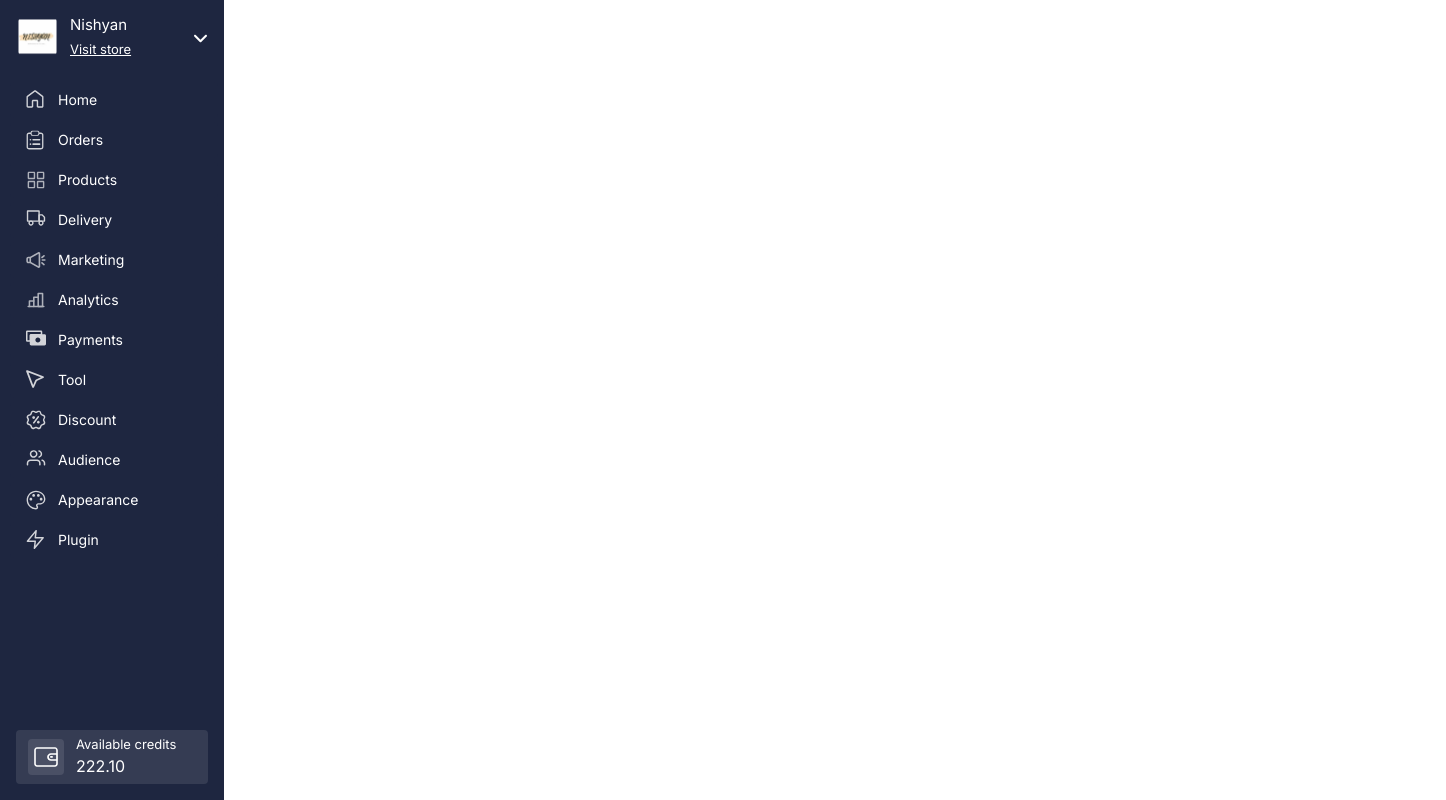
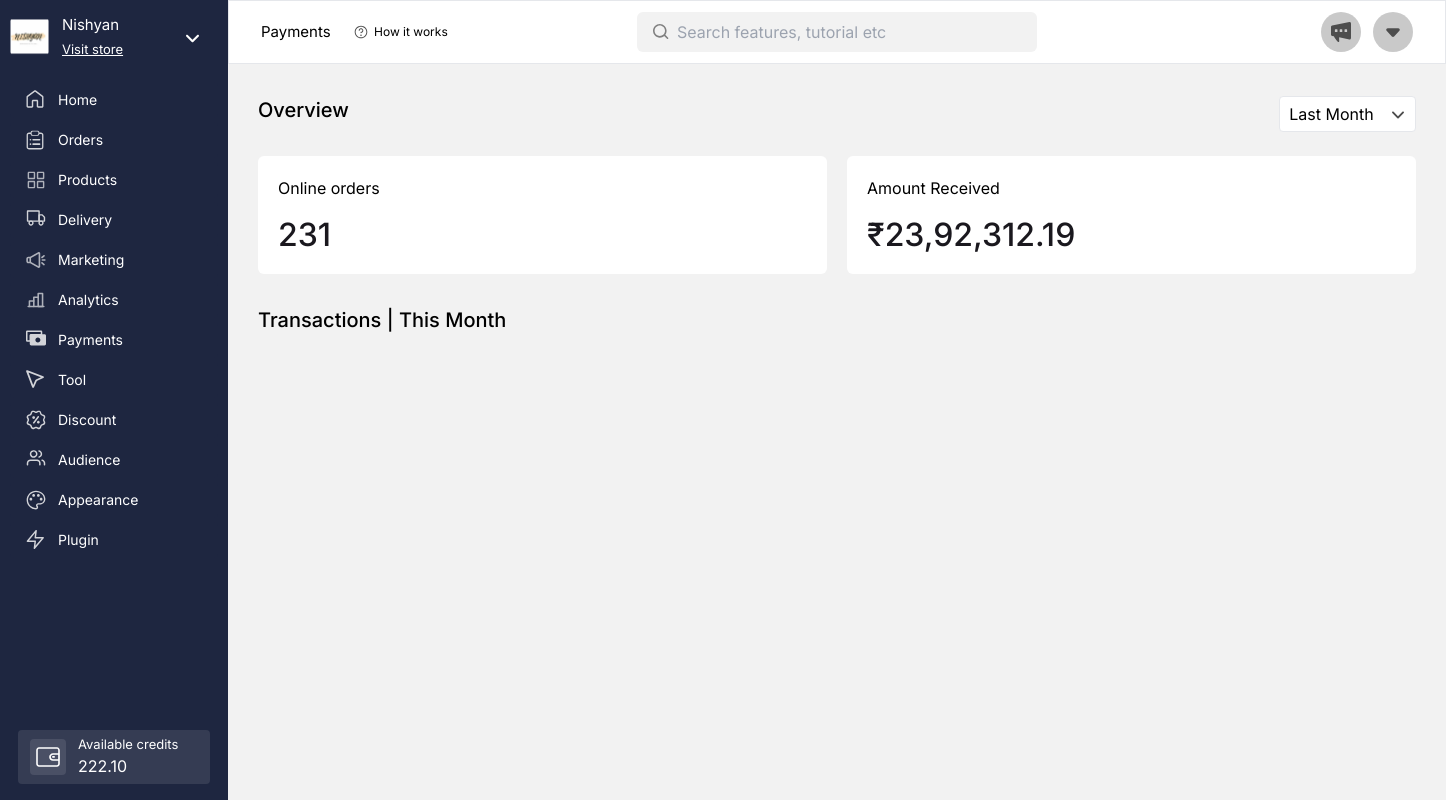
Before and after one commit to Vinayselukar21/playouts-v2, a Next.js app: page / in a window 1280 px wide. Shown: the whole page, 1446 px wide, since content can reach past the window. Built offline with nearby package versions, Linux system fonts and the light colour scheme.

Commit message:
UI- Dashboard components

```diff
--- /dev/null
+++ b/app/_components/DashboardContent.js
@@ -0,0 +1,57 @@
+import React from "react";
+
+export const DashboardContent = () => {
+  return (
+    <div className="flex flex-col gap-[32px] absolute top-[96px] w-full">
+      <div className="flex flex-col gap-[24px] h-[178px] px-[30px]">
+        <div className="flex justify-between gap-[20px] h-[36px] w-full">
+          <p className="text-[20px] font-medium leading-[28px] ">Overview</p>
+          <div className="flex bg-white justify-center gap-[16px] items-center w-[137px] h-[36px] border-[1px] rounded-[4px]">
+            <p className="text-[16px] font-normal leading-[24]">Last Month</p>
+            <div>
+              <svg
+                width="16"
+                height="16"
+                viewBox="0 0 16 16"
+                fill="none"
+                xmlns="http://www.w3.org/2000/svg"
+              >
+                <path
+                  d="M2.27748 5.77748C2.61381 5.44114 3.14013 5.41057 3.511 5.68575L3.61726 5.77748L8 10.1598L12.3827 5.77748C12.7191 5.44114 13.2454 5.41057 13.6163 5.68575L13.7225 5.77748C14.0589 6.11381 14.0894 6.64013 13.8142 7.011L13.7225 7.11726L8.66989 12.1699C8.33355 12.5062 7.80724 12.5368 7.43636 12.2616L7.33011 12.1699L2.27748 7.11726C1.90751 6.74729 1.90751 6.14745 2.27748 5.77748Z"
+                  fill="#4D4D4D"
+                />
+              </svg>
+            </div>
+          </div>
+        </div>
+        <div className="flex justify-between gap-[20px] w-full">
+          <div className="flex gap-[24px] bg-white h-[118px] w-1/2 border-none rounded-[6px]">
+            <div className="flex flex-col gap-[16px] p-[20px] h-[78px] ">
+              <p className="text-[16px] font-normal leading-[24px]">
+                Online orders
+              </p>
+              <p className="text-[32px] font-medium leading-[38px] text-[#1A181E]">
+                231
+              </p>
+            </div>
+          </div>
+          <div className="flex gap-[24px] bg-white h-[118px] w-1/2 border-none rounded-[6px]">
+            <div className="flex flex-col gap-[16px] p-[20px] h-[78px] ">
+              <p className="text-[16px] font-normal leading-[24px]">
+                Amount Received
+              </p>
+              <p className="text-[32px] font-medium leading-[38px] text-[#1A181E]">
+                ₹23,92,312.19
+              </p>
+            </div>
+          </div>
+        </div>
+      </div>
+      <div className="flex flex-col gap-[24px] px-[30px]">
+        <p className="text-[20px] font-medium leading-[28px]">
+          Transactions | This Month
+        </p>
+      </div>
+    </div>
+  );
+};
--- /dev/null
+++ b/app/_components/DashboardHeader.js
@@ -0,0 +1,103 @@
+import React from "react";
+
+export const DashboardHeader = () => {
+  return (
+    <div className="flex items-center justify-between gap-[16px] bg-[#FFFFFF] h-[64px] py-[12px] px-[32px] border border-b w-full">
+      <div className="flex items-center gap-[16px] h-[22px] w-[360px]">
+        <div className="w-[77px] h-[22px]">
+          <p className="text-[15px] text-bold-400 leading-[22px]">Payments</p>
+        </div>
+        <div className="flex items-center gap-[6px] h-[16px] w-[94px]">
+          <div className="h-[14px] w-[14px]">
+            <svg
+              width="14"
+              height="14"
+              viewBox="0 0 14 14"
+              fill="none"
+              xmlns="http://www.w3.org/2000/svg"
+            >
+              <path
+                fill-rule="evenodd"
+                clip-rule="evenodd"
+                d="M7.77783 10.1808C7.77783 10.6103 7.42968 10.9584 7.00022 10.9584C6.57076 10.9584 6.22261 10.6103 6.22261 10.1808C6.22261 9.75137 6.57076 9.40322 7.00022 9.40322C7.42968 9.40322 7.77783 9.75137 7.77783 10.1808Z"
+                fill="#4D4D4D"
+              />
+              <path
+                fill-rule="evenodd"
+                clip-rule="evenodd"
+                d="M6.12724 3.40771C6.54406 3.23506 7.00271 3.18988 7.4452 3.2779C7.88769 3.36592 8.29414 3.58317 8.61315 3.90219C8.93217 4.2212 9.14942 4.62765 9.23744 5.07014C9.32546 5.51263 9.28028 5.97128 9.10763 6.3881C8.93498 6.80491 8.64261 7.16117 8.26749 7.41182C8.02339 7.57492 7.75139 7.68854 7.46685 7.74801V7.84799C7.46685 8.10573 7.25791 8.31466 7.00018 8.31466C6.74245 8.31466 6.53351 8.10573 6.53351 7.84799V7.32959C6.53351 7.20582 6.58268 7.08712 6.6702 6.9996C6.75771 6.91209 6.87641 6.86292 7.00018 6.86292C7.26674 6.86292 7.52732 6.78388 7.74895 6.63578C7.97059 6.48769 8.14334 6.2772 8.24535 6.03093C8.34735 5.78466 8.37404 5.51367 8.32204 5.25223C8.27004 4.99079 8.14168 4.75064 7.95319 4.56215C7.7647 4.37366 7.52455 4.2453 7.26311 4.1933C7.00167 4.14129 6.73068 4.16799 6.48441 4.26999C6.23814 4.372 6.02765 4.54475 5.87956 4.76639C5.73146 4.98802 5.65242 5.2486 5.65242 5.51516C5.65242 5.77289 5.44349 5.98183 5.18575 5.98183C4.92802 5.98183 4.71909 5.77289 4.71909 5.51516C4.71909 5.064 4.85287 4.62298 5.10352 4.24785C5.35417 3.87273 5.71043 3.58036 6.12724 3.40771Z"
+                fill="#4D4D4D"
+              />
+              <path
+                fill-rule="evenodd"
+                clip-rule="evenodd"
+                d="M7.0002 1.63353C4.03627 1.63353 1.63353 4.03627 1.63353 7.0002C1.63353 9.96412 4.03627 12.3669 7.0002 12.3669C9.96412 12.3669 12.3669 9.96412 12.3669 7.0002C12.3669 4.03627 9.96412 1.63353 7.0002 1.63353ZM0.700195 7.0002C0.700195 3.5208 3.5208 0.700195 7.0002 0.700195C10.4796 0.700195 13.3002 3.5208 13.3002 7.0002C13.3002 10.4796 10.4796 13.3002 7.0002 13.3002C3.5208 13.3002 0.700195 10.4796 0.700195 7.0002Z"
+                fill="#4D4D4D"
+              />
+            </svg>
+          </div>
+          <p className="text-[12px] text-bold-400 leading-[16px]">
+            How it works
+          </p>
+        </div>
+      </div>
+      <div className="flex  items-center  gap-[8px] w-[400px] h-[40px] border border-none rounded-[6px] px-[16px] py-[9px] bg-[#F2F2F2]">
+        <div className="h-[16px] w-[16px]">
+          <svg
+            width="16"
+            height="16"
+            viewBox="0 0 16 16"
+            fill="none"
+            xmlns="http://www.w3.org/2000/svg"
+          >
+            <path
+              d="M6.8 12.0301C3.9328 12.0301 1.6 9.69143 1.6 6.81704C1.6 3.94266 3.9328 1.60401 6.8 1.60401C9.6672 1.60401 12 3.94266 12 6.81704C12 9.69143 9.6672 12.0301 6.8 12.0301ZM12.2792 10.8375C13.1056 9.70827 13.6 8.3216 13.6 6.81704C13.6 3.05805 10.5496 0 6.8 0C3.0504 0 0 3.05805 0 6.81704C0 10.576 3.0504 13.6341 6.8 13.6341C8.4728 13.6341 10.0048 13.0222 11.1896 12.0132L14.0032 14.8339C14.1592 14.9903 14.364 15.0689 14.5688 15.0689C14.7736 15.0689 14.9784 14.9903 15.1344 14.8339C15.4472 14.5203 15.4472 14.0134 15.1344 13.6999L12.2792 10.8375Z"
+              fill="#808080"
+            />
+          </svg>
+        </div>
+        <input
+          type="text"
+          className="bg-transparent focus:outline-none"
+          placeholder="Search features, tutorial etc"
+        />
+      </div>
+      <div className="flex gap-[8px] items-center justify-end w-[360px] h-[40px]">
+        <div className="flex items-center gap-[12px] w-[92px] h-[40px]">
+          <div className="flex items-center justify-center h-[40px] w-[40px] rounded-full bg-[#4D4D4D] bg-opacity-30 ">
+            <div className="">
+              <svg
+                width="20"
+                height="20"
+                viewBox="0 0 20 20"
+                fill="none"
+                xmlns="http://www.w3.org/2000/svg"
+              >
+                <path
+                  d="M18.4211 0.0237288L1.11579 3.38234C0.463158 3.49896 0 4.1287 0 4.85174V12.5019C0 13.225 0.463158 13.8547 1.11579 13.9713L2.88421 14.3212C3.6 15.6273 4.94737 17.8897 6.75789 19.7323C7.36842 20.362 8.37895 19.8022 8.25263 18.8693C8.08421 17.6331 8.12632 16.3037 8.18947 15.3707L18.4211 17.3766C19.2421 17.5398 20 16.8401 20 15.9072V1.49312C20 0.560174 19.2421 -0.139537 18.4211 0.0237288ZM6.46316 9.6331C6.46316 9.88966 6.27368 10.0996 6.04211 10.0996H4.31579C4.08421 10.0996 3.89474 9.88966 3.89474 9.6331V7.72056C3.89474 7.464 4.08421 7.25408 4.31579 7.25408H6.04211C6.27368 7.25408 6.46316 7.464 6.46316 7.72056V9.6331ZM11.2842 9.6331C11.2842 9.88966 11.0947 10.0996 10.8632 10.0996H9.13684C8.90526 10.0996 8.71579 9.88966 8.71579 9.6331V7.72056C8.71579 7.464 8.90526 7.25408 9.13684 7.25408H10.8632C11.0947 7.25408 11.2842 7.464 11.2842 7.72056V9.6331ZM16.1263 9.6331C16.1263 9.88966 15.9368 10.0996 15.7053 10.0996H13.9789C13.7474 10.0996 13.5579 9.88966 13.5579 9.6331V7.72056C13.5579 7.464 13.7474 7.25408 13.9789 7.25408H15.6842C15.9158 7.25408 16.1053 7.464 16.1053 7.72056V9.6331H16.1263Z"
+                  fill="#4D4D4D"
+                />
+              </svg>
+            </div>
+          </div>
+          <div className="flex items-center justify-center h-[40px] w-[40px] rounded-full bg-[#4D4D4D] bg-opacity-[30%] ">
+            <div className="">
+              <svg
+                width="14"
+                height="9"
+                viewBox="0 0 14 9"
+                fill="none"
+                xmlns="http://www.w3.org/2000/svg"
+              >
+                <path
+                  d="M8.11092 8.50258C7.51563 9.15871 6.48437 9.15872 5.88908 8.50258L0.615075 2.6895C-0.259446 1.72559 0.424491 0.181595 1.72599 0.181595L12.274 0.181596C13.5755 0.181596 14.2594 1.72559 13.3849 2.68949L8.11092 8.50258Z"
+                  fill="#4D4D4D"
+                />
+              </svg>
+            </div>
+          </div>
+        </div>
+      </div>
+    </div>
+  );
+};
--- /dev/null
+++ b/app/_components/MainComponent.js
@@ -0,0 +1,12 @@
+import React from "react";
+import { DashboardHeader } from "./DashboardHeader";
+import { DashboardContent } from "./DashboardContent";
+
+export const MainComponent = () => {
+  return (
+    <div className="bg-[#F2F2F2] w-full relative">
+      <DashboardHeader />
+      <DashboardContent />
+    </div>
+  );
+};
--- a/app/_components/Navigation.js
+++ b/app/_components/Navigation.js
@@ -6,8 +6,10 @@
 
 export const Navigation = () => {
   return (
-    <aside className="group/sidebar min-h-full bg-secondary relative flex w-[224px] flex-col justify-between z-[99999] bg-[#1E2640] py-[16px] px-[10px]">
+    <div className="w-[228px]">
+      <aside className=" min-h-full bg-secondary relative flex  flex-col gap-[16px] justify-between z-[99999] bg-[#1E2640] py-[16px] px-[10px] ">
         <div className="flex flex-col gap-[24px] w-[208px]">
+          <div className="w-[192px]">
             <NavigationItem
               dropdown={true}
               image={companyImage}
@@ -15,7 +17,8 @@
               linkName="Visit store"
               linkRedirect="#"
             />
-        <div className="flex flex-col gap-[4px]">
+          </div>
+          <div className="flex flex-col gap-[4px] w-full">
             {navItems.map((item, index) => (
               <NavigationItem
                 key={index}
@@ -36,5 +39,6 @@
           />
         </div>
       </aside>
+    </div>
   );
 };
--- a/app/_components/NavigationItem.js
+++ b/app/_components/NavigationItem.js
@@ -18,9 +18,9 @@
   availableCredits,
 }) => {
   return (
-    <div className="flex flex-col">
+    <div className="flex flex-col w-full">
       {dropdown && (
-        <div className="flex gap-[12px] h-[42px] mx-auto items-center w-[192px]">
+        <div className="flex gap-[12px] h-[42px] mx-auto items-center w-full">
           <div className="h-[40px] w-[40px]">
             <Image alt="comapnyImage" src={image} height={39} width={39} />
           </div>
--- a/app/page.js
+++ b/app/page.js
@@ -1,10 +1,12 @@
 import Image from "next/image";
 import { Navigation } from "./_components/Navigation";
+import { MainComponent } from "./_components/MainComponent";
 
 export default function Home() {
   return (
-    <div className="h-full">
+    <div className="h-full flex">
       <Navigation />
+      <MainComponent />
     </div>
   );
 }
```
Lines whose indentation alone changed are shown as unchanged.
